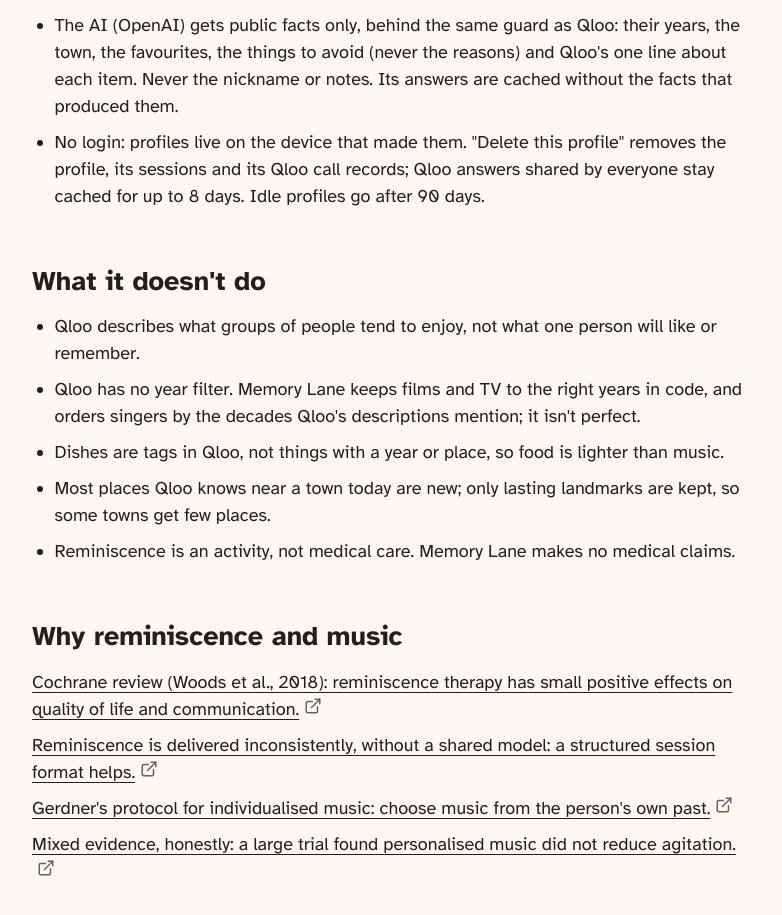
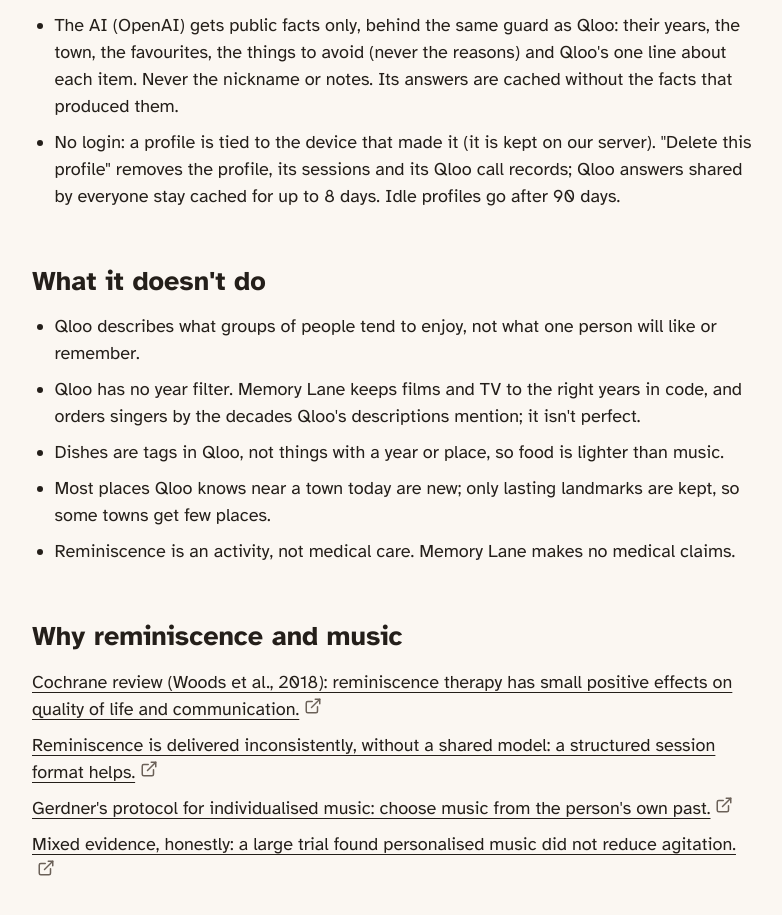
Before and after one commit to designerajitrawat-ux/memory-lane, a Next.js app in the folder apps/web/: page /how-it-works in a window 1280 px wide. Shown: the part 2360-3275 px from the top of the page, without its empty margins (248-1030 px from the left). Built offline with nearby package versions, Linux system fonts and the light colour scheme.

Commit message:
README and Devpost text: accurate claims (tests, favourites, profiles on our server, places and songs limits), pictures, layouts, business model

```diff
--- a/apps/web/src/app/how-it-works/page.tsx
+++ b/apps/web/src/app/how-it-works/page.tsx
@@ -58,7 +58,7 @@
   "Nothing personal reaches Qloo: a guard in front of every call refuses nicknames, contact details, addresses and health terms.",
   "Places stay at town level. Favourites are public cultural names. The nickname stays in Memory Lane.",
   "The AI (OpenAI) gets public facts only, behind the same guard as Qloo: their years, the town, the favourites, the things to avoid (never the reasons) and Qloo's one line about each item. Never the nickname or notes. Its answers are cached without the facts that produced them.",
-  'No login: profiles live on the device that made them. "Delete this profile" removes the profile, its sessions and its Qloo call records; Qloo answers shared by everyone stay cached for up to 8 days. Idle profiles go after 90 days.',
+  'No login: a profile is tied to the device that made it (it is kept on our server). "Delete this profile" removes the profile, its sessions and its Qloo call records; Qloo answers shared by everyone stay cached for up to 8 days. Idle profiles go after 90 days.',
 ];
 
 const LIMITS = [
```
Also changed, not shown: 2 other files (tests, documents, lock files or other folders).
